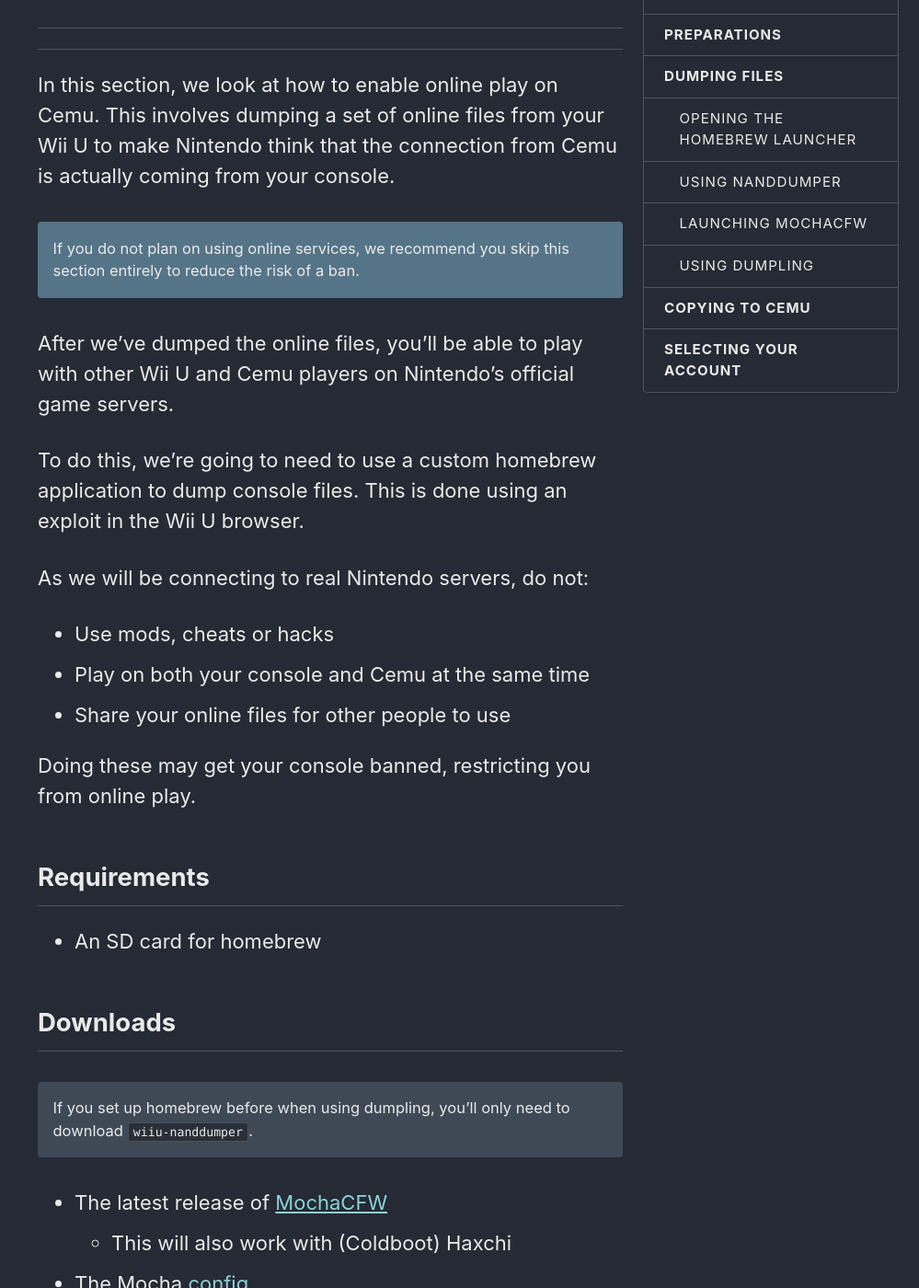
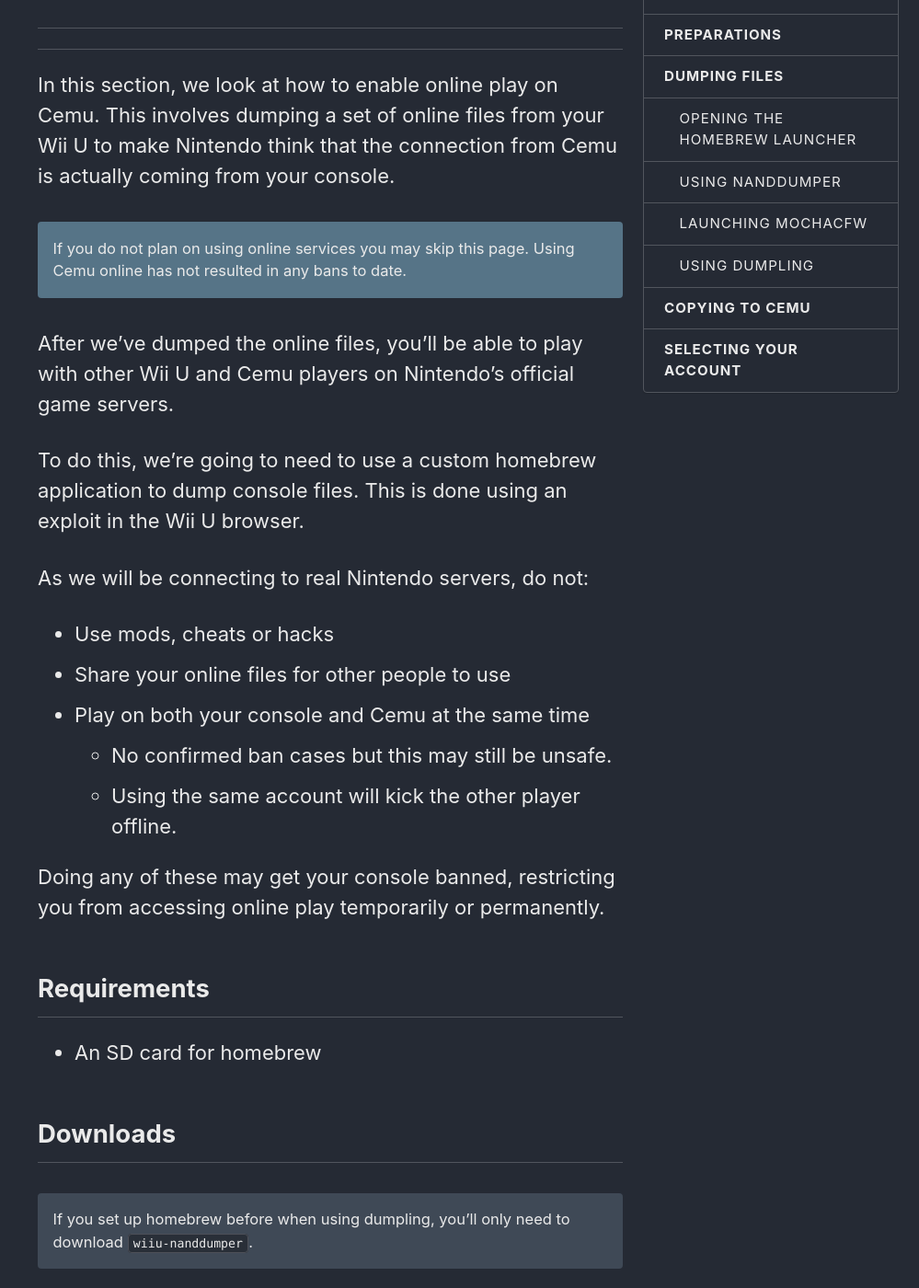
Before and after one commit to cfw-guide/cemu.cfw.guide, a Jekyll site: the page built from _pages/en_US/online-play.md, in a window 1280 px wide and 1400 px high, scrolled down 414 px. Shown: the whole window at 92% size, without its empty margins (281-1280 px from the left). Built offline with Jekyll 4.4.1, drawn with Linux system fonts in a browser that asks for light colours.

Commit message:
Update online-play.md
Changed where it states going online with Cemu at all may result in a ban, this has never been confirmed by any user to date.  Elaborated on what may happen if a user tries to use the console and Cemu online at the same time.

```diff
--- a/_pages/en_US/online-play.md
+++ b/_pages/en_US/online-play.md
@@ -7,7 +7,7 @@
 
 In this section, we look at how to enable online play on Cemu. This involves dumping a set of online files from your Wii U to make Nintendo think that the connection from Cemu is actually coming from your console.
 
-If you do not plan on using online services, we recommend you skip this section entirely to reduce the risk of a ban.
+If you do not plan on using online services you may skip this page. Using Cemu online has not resulted in any bans to date.
 {: .notice--primary}
 
 After we've dumped the online files, you'll be able to play with other Wii U and Cemu players on Nintendo's official game servers.
@@ -16,10 +16,12 @@
 
 As we will be connecting to real Nintendo servers, do not:
 - Use mods, cheats or hacks
+- Share your online files for other people to use
 - Play on both your console and Cemu at the same time
-- Share your online files for other people to use
+  - No confirmed ban cases but this may still be unsafe.
+  - Using the same account will kick the other player offline.
 
-Doing these may get your console banned, restricting you from online play.
+Doing any of these may get your console banned, restricting you from accessing online play temporarily or permanently.
 
 ## Requirements
 
```
